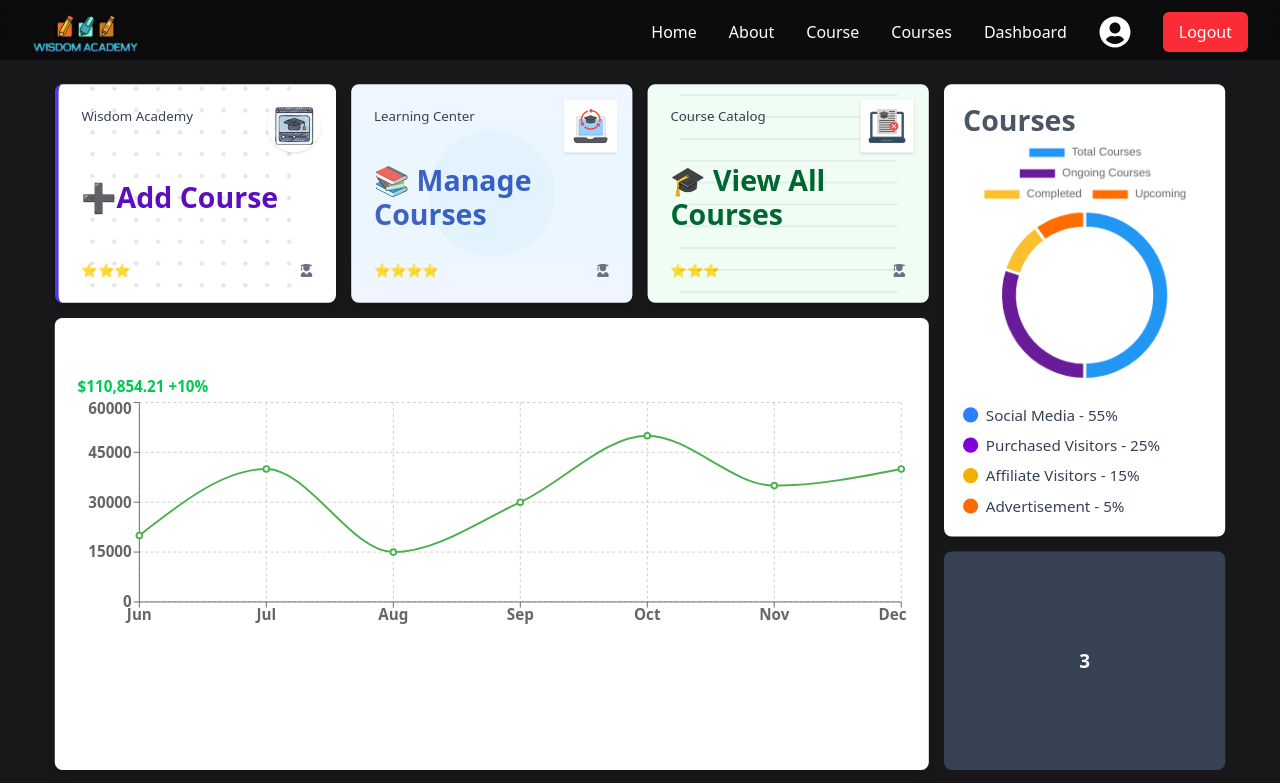
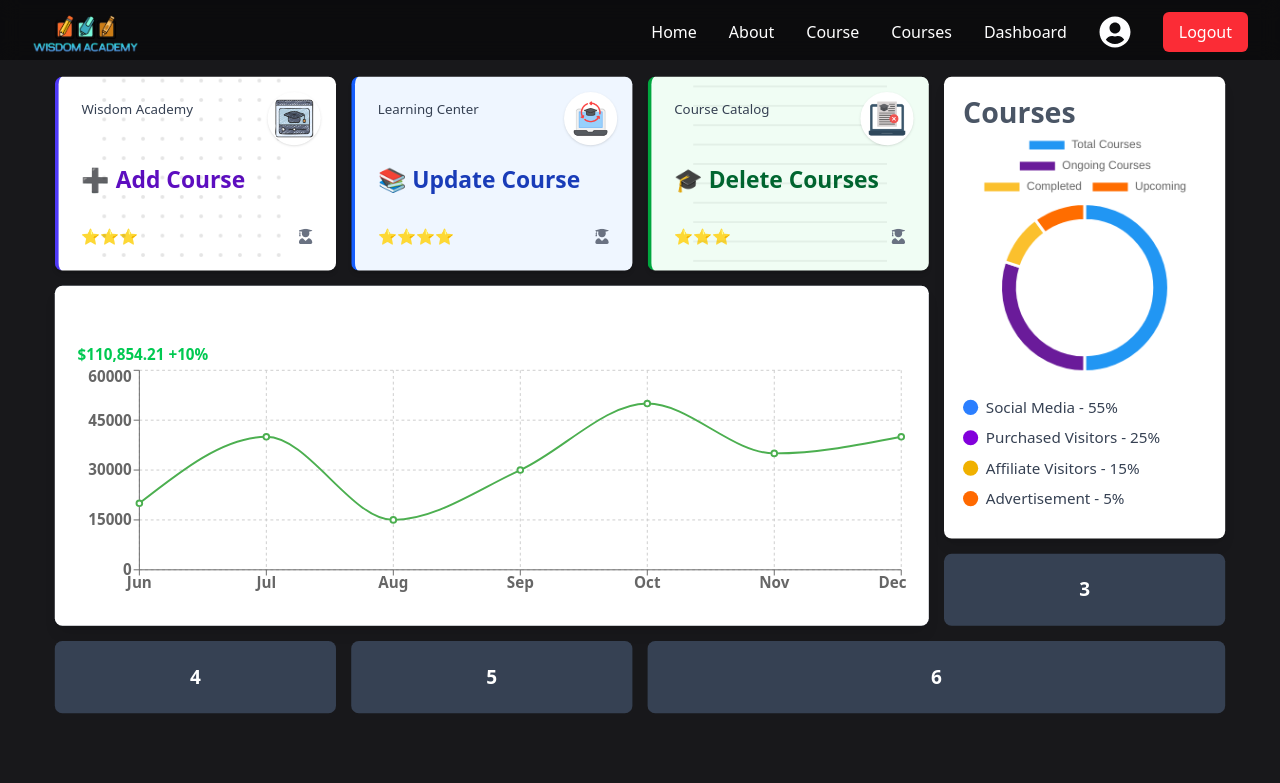
Before and after one commit to kaunain2005/student-portal2, a React (Vite) app: page /dashboard/course-dashboard in a window 1280 px wide. Shown: the top 783 px of the page. Built offline with nearby package versions, Linux system fonts and the light colour scheme; sample sign-in values are in the browser's storage.

Commit message:
Modification of Course Carousel

```diff
--- a/src/components/HomeSections/CourseCarousel.jsx
+++ b/src/components/HomeSections/CourseCarousel.jsx
@@ -1,7 +1,15 @@
 import { useState, useEffect } from "react";
 import { motion } from "framer-motion";
 
-export default function CourseCarousel({ fetchTopCourses = false, apiUrl }) {
+export default function CourseCarousel({
+  fetchTopCourses = false,
+  apiUrl,
+  buttonText = "Enroll Now",
+  onButtonClick = () => {},
+  showModal = false,
+  setShowModal = () => {},
+  modalContent = null,
+}) {
   const [courses, setCourses] = useState([]);
   const [loading, setLoading] = useState(true);
   const [error, setError] = useState(false);
@@ -10,7 +18,6 @@ export default function CourseCarousel({ fetchTopCourses = false, apiUrl }) {
     fetch(apiUrl || "http://localhost:5000/api/allcourses")
       .then((response) => response.json())
       .then((data) => {
-        // Decide whether to fetch top 3 courses or all courses
         const sortedCourses = fetchTopCourses
           ? data
               .sort((a, b) => new Date(b.startDate) - new Date(a.startDate))
@@ -24,6 +31,20 @@ export default function CourseCarousel({ fetchTopCourses = false, apiUrl }) {
         setLoading(false);
       });
   }, [fetchTopCourses, apiUrl]);
+
+  // Button color logic
+  const getButtonColor = (text) => {
+    switch (text.toLowerCase()) {
+      case "update course":
+        return "bg-yellow-600 hover:bg-yellow-700";
+      case "delete course":
+        return "bg-red-600 hover:bg-red-700";
+      case "explore":
+        return "bg-blue-600 hover:bg-blue-700";
+      default:
+        return "bg-indigo-600 hover:bg-indigo-700"; // Default for "Enroll Now"
+    }
+  };
 
   return (
     <div className="container mx-auto p-20 bg-black">
@@ -45,7 +66,6 @@ export default function CourseCarousel({ fetchTopCourses = false, apiUrl }) {
               className="bg-white shadow-lg rounded-2xl overflow-hidden p-1 border-1 border-white"
             >
               {loading || error ? (
-                // Skeleton Placeholder
                 <>
                   <div className="w-full h-48 bg-gray-500 animate-pulse rounded-2xl"></div>
                   <div className="p-4">
@@ -56,7 +76,6 @@ export default function CourseCarousel({ fetchTopCourses = false, apiUrl }) {
                   </div>
                 </>
               ) : (
-                // Actual Course Data
                 <>
                   <motion.img
                     initial={{ scale: 1.1 }}
@@ -80,8 +99,13 @@ export default function CourseCarousel({ fetchTopCourses = false, apiUrl }) {
                       {new Date(course.startDate).toLocaleDateString()} -{" "}
                       {new Date(course.endDate).toLocaleDateString()}
                     </p>
-                    <button className="bg-indigo-600 text-white px-4 py-2 rounded-lg hover:bg-blue-600 transition">
-                      Enroll Now
+                    <button
+                      onClick={() => onButtonClick(course)}
+                      className={`${getButtonColor(
+                        buttonText
+                      )} text-white px-4 py-2 rounded-lg transition`}
+                    >
+                      {buttonText}
                     </button>
                   </div>
                 </>
@@ -90,6 +114,34 @@ export default function CourseCarousel({ fetchTopCourses = false, apiUrl }) {
           )
         )}
       </div>
+
+      {/* Modal */}
+      {showModal && (
+        <div className="fixed inset-0 z-50 flex items-center justify-center bg-black bg-opacity-50">
+          <div className="bg-white rounded-lg p-8 w-96 shadow-lg">
+            {modalContent || (
+              <p className="text-gray-700 text-center">No content provided</p>
+            )}
+            <div className="mt-4 flex justify-end">
+              <button
+                className="bg-gray-400 text-white px-4 py-2 rounded mr-2"
+                onClick={() => setShowModal(false)}
+              >
+                Cancel
+              </button>
+              <button
+                className="bg-red-600 text-white px-4 py-2 rounded"
+                onClick={() => {
+                  onButtonClick();
+                  setShowModal(false);
+                }}
+              >
+                Confirm
+              </button>
+            </div>
+          </div>
+        </div>
+      )}
     </div>
   );
 }
--- a/src/pages/CourseDashboard.jsx
+++ b/src/pages/CourseDashboard.jsx
@@ -6,6 +6,57 @@ import SalesChart from "../components/charts/SalesChart";
 import StatsCard from "../components/dashboard/StatsCard";
 import { FaCheckCircle, FaTimesCircle, FaUserGraduate } from "react-icons/fa";
 import GrowthChart from "../components/dashboard/GrowthChart";
+
+const cardsData = [
+  {
+    id: 1,
+    bgColor: "bg-white",
+    borderColor: "border-indigo-600",
+    textColor: "text-violet-800",
+    pattern: {
+      id: "dots",
+      type: "circle",
+      attrs: { cx: 4, cy: 4, r: 2 },
+    },
+    badgeSrc: "/c-icon.png",
+    label: "Wisdom Academy",
+    title: "➕ Add Course",
+    rating: "⭐⭐⭐",
+    link: "/dashboard/course-dashboard/add-course",
+  },
+  {
+    id: 2,
+    bgColor: "bg-blue-50",
+    borderColor: "border-blue-600",
+    textColor: "text-blue-800",
+    pattern: {
+      id: "circle",
+      type: "circle",
+      attrs: { cx: 400, cy: 200, r: 180 },
+    },
+    badgeSrc: "/u-course.png",
+    label: "Learning Center",
+    title: "📚 Update Course",
+    rating: "⭐⭐⭐⭐",
+    link: "/dashboard/course-dashboard/update-course",
+  },
+  {
+    id: 3,
+    bgColor: "bg-green-50",
+    borderColor: "border-green-600",
+    textColor: "text-green-800",
+    pattern: {
+      id: "lines",
+      type: "line",
+      attrs: { x1: 0, y1: 10, x2: 20, y2: 10 },
+    },
+    badgeSrc: "/r-course.png",
+    label: "Course Catalog",
+    title: "🎓 Delete Courses",
+    rating: "⭐⭐⭐",
+    link: "/dashboard/course-dashboard/delete-course",
+  },
+];
 
 const HomeDashboard = () => {
   return (
@@ -16,11 +67,12 @@ const HomeDashboard = () => {
         initial={{ opacity: 0, scale: 0 }}
         animate={{ opacity: 1, scale: 0.95 }}
         transition={{ duration: 1 }}
-        className="grid grid-cols-4 grid-rows-4 gap-4"
+        className="grid grid-cols-1 md:grid-cols-2 lg:grid-cols-4 gap-4"
       >
-        {/* Total Students */}
+        {cardsData.map((card) => (
+          <Link to={card.link} key={card.id} className="block h-full">
             <motion.div
-          className="bg-white rounded-lg p-6 shadow-md relative flex flex-col justify-between overflow-hidden border-l-4 border-indigo-600"
+              className={`${card.bgColor} ${card.borderColor} rounded-lg p-6 shadow-md relative flex flex-col justify-between overflow-hidden h-full ${card.borderColor ? "border-l-4" : ""}`}
               whileHover={{ scale: 1.02 }}
             >
               {/* Background Pattern */}
@@ -32,161 +84,52 @@ const HomeDashboard = () => {
                 >
                   <defs>
                     <pattern
-                  id="dots"
+                      id={card.pattern.id}
                       x="0"
                       y="0"
                       width="20"
                       height="20"
                       patternUnits="userSpaceOnUse"
                     >
-                  <circle cx="4" cy="4" r="2" fill="currentColor"></circle>
+                      {card.pattern.type === "circle" && (
+                        <circle {...card.pattern.attrs} fill="currentColor" />
+                      )}
+                      {card.pattern.type === "line" && (
+                        <line {...card.pattern.attrs} stroke="currentColor" strokeWidth="1" />
+                      )}
                     </pattern>
                   </defs>
-              <rect width="100%" height="100%" fill="url(#dots)" />
+                  <rect width="100%" height="100%" fill={`url(#${card.pattern.id})`} />
                 </svg>
               </div>
 
               {/* Badge */}
               <div className="absolute top-4 right-4 bg-white rounded-full p-2 shadow-sm">
                 <img
-              src="/c-icon.png"
+                  src={card.badgeSrc}
                   alt="Badge"
                   className="w-10 h-10 object-cover"
                 />
               </div>
 
               {/* Organizational Label */}
-          <p className="text-sm text-gray-700 font-medium mb-4">
-            Wisdom Academy
-          </p>
+              <p className="text-sm text-gray-700 font-medium mb-4">{card.label}</p>
 
               {/* Title */}
-          <h2 className="text-3xl font-bold text-violet-800 mb-2">
-            ➕Add Course
-          </h2>
+              <h2 className={`text-xl md:text-2xl font-bold ${card.textColor} my-8`}>{card.title}</h2>
 
               {/* Stats */}
-          <div className="flex items-center justify-between text-gray-700 text-sm">
+              <div className="flex items-center justify-between text-gray-700 text-md">
                 <div className="flex items-center space-x-1">
-              <span className="text-yellow-500">⭐⭐⭐ </span>
+                  <span className="text-yellow-500">{card.rating}</span>
                 </div>
                 <div className="flex items-center space-x-1">
                   <FaUserGraduate className="text-gray-500" />
                 </div>
               </div>
             </motion.div>
-
-        {/* Card 2 */}
-        <motion.div
-          className="bg-blue-50 rounded-lg p-6 shadow-md relative flex flex-col justify-between overflow-hidden"
-          whileHover={{ scale: 1.02 }}
-        >
-          {/* Background Pattern */}
-          <div className="absolute inset-0">
-            <svg
-              xmlns="http://www.w3.org/2000/svg"
-              viewBox="0 0 800 400"
-              className="w-full h-full opacity-20"
-            >
-              <rect fill="#E0F7FA" width="800" height="400" />
-              <circle cx="400" cy="200" r="180" fill="#B2EBF2" />
-            </svg>
-          </div>
-
-          {/* Badge */}
-          <div className="absolute top-4 right-4 bg-white p-2 shadow-sm">
-            <img
-              src="/u-course.png"
-              alt="Badge"
-              className="w-10 h-10 object-cover"
-            />
-          </div>
-
-          {/* Organizational Label */}
-          <p className="text-sm text-gray-700 font-medium mb-4">
-            Learning Center
-          </p>
-
-          {/* Title */}
-          <h2 className="text-3xl font-bold text-blue-800 mb-2">
-            📚 Manage Courses
-          </h2>
-
-          {/* Stats */}
-          <div className="flex items-center justify-between text-gray-700 text-sm">
-            <div className="flex items-center space-x-1">
-              <span className="text-yellow-500">⭐⭐⭐⭐</span>
-            </div>
-            <div className="flex items-center space-x-1">
-              <FaUserGraduate className="text-gray-500" />
-            </div>
-          </div>
-        </motion.div>
-
-        {/* Card 3 */}
-        <motion.div
-          className="bg-green-50 rounded-lg p-6 shadow-md relative flex flex-col justify-between overflow-hidden"
-          whileHover={{ scale: 1.02 }}
-        >
-          {/* Background Pattern */}
-          <div className="absolute inset-0">
-            <svg
-              xmlns="http://www.w3.org/2000/svg"
-              viewBox="0 0 200 200"
-              className="w-full h-full opacity-10"
-            >
-              <defs>
-                <pattern
-                  id="lines"
-                  x="0"
-                  y="0"
-                  width="20"
-                  height="20"
-                  patternUnits="userSpaceOnUse"
-                >
-                  <line
-                    x1="0"
-                    y1="10"
-                    x2="20"
-                    y2="10"
-                    stroke="currentColor"
-                    strokeWidth="1"
-                  />
-                </pattern>
-              </defs>
-              <rect width="100%" height="100%" fill="url(#lines)" />
-            </svg>
-          </div>
-
-          {/* Badge */}
-          <div className="absolute top-4 right-4 bg-white p-2 shadow-sm">
-            <img
-              src="/r-course.png"
-              alt="Badge"
-              className="w-10 h-10 object-cover"
-            />
-          </div>
-
-          {/* Organizational Label */}
-          <p className="text-sm text-gray-700 font-medium mb-4">
-            Course Catalog
-          </p>
-
-          {/* Title */}
-          <h2 className="text-3xl font-bold text-green-800 mb-2">
-            🎓 View All Courses
-          </h2>
-
-          {/* Stats */}
-          <div className="flex items-center justify-between text-gray-700 text-sm">
-            <div className="flex items-center space-x-1">
-              <span className="text-yellow-500">⭐⭐⭐</span>
-            </div>
-            <div className="flex items-center space-x-1">
-              <FaUserGraduate className="text-gray-500" />
-            </div>
-          </div>
-        </motion.div>
+          </Link>
+        ))}
 
         {/* Section 4 - Growth Chart */}
         <motion.div
```
Also changed, not shown: src/App.jsx (+13 -2 lines), src/pages/CoursePage.jsx (+6 -1 lines), src/pages/courses/DeleteCoursePage.jsx (+7 -69 lines), src/pages/courses/UpdateCoursePage.jsx (+7 -75 lines). Lines whose indentation alone changed are shown as unchanged.
